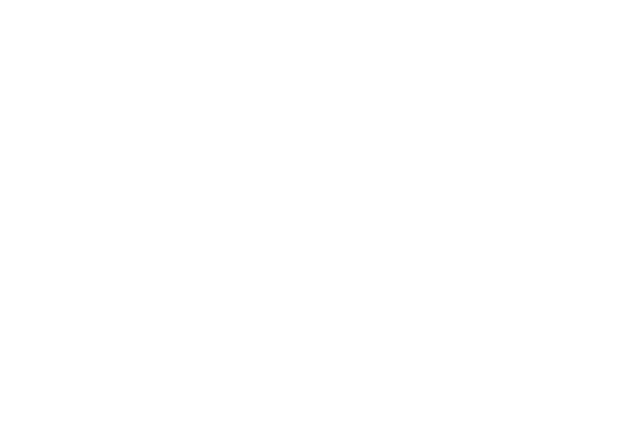
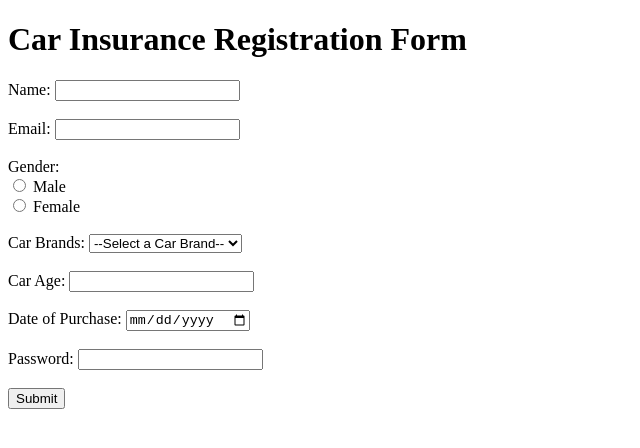
Before and after one commit to acciojob/car-insurance-form-Aditi0090, a website: page main.html in a window 1280 px wide. Shown: the whole page, without its empty margins (0-640 px from the left). Drawn offline with Linux system fonts and the light colour scheme.

Commit message:
created a submission

```diff
--- a/main.html
+++ b/main.html
@@ -1,16 +1,43 @@
 <!DOCTYPE html>
+<html lang="en">
+<head>
+  <meta charset="UTF-8">
+  <meta name="viewport" content="width=device-width, initial-scale=1.0">
+  <title>Car Insurance Registration Form</title>
+</head>
+<body>
+  <h1>Car Insurance Registration Form</h1>
+  <form method="post">
+    <label for="name">Name:</label>
+    <input type="text" id="name" name="name" required><br><br>
 
-<html>
+    <label for="email">Email:</label>
+    <input type="email" id="email" name="email" required><br><br>
 
-<head>
-	<link rel="stylesheet" href="styles.css">
-</head>
+    <label>Gender:</label><br>
+    <input type="radio" id="male" name="gender" value="male" required>
+    <label for="male">Male</label><br>
+    <input type="radio" id="female" name="gender" value="female" required>
+    <label for="female">Female</label><br><br>
 
-<body>
-	<!-- the entire body must be written by student -->
-    <script type="text/javascript" src="./script.js">
-</script>
+    <label for="cars">Car Brands:</label>
+    <select id="cars" name="cars">
+      <option value="">--Select a Car Brand--</option>
+      <option value="bmw">BMW</option>
+      <option value="audi">Audi</option>
+      <option value="mercedez">Mercedez</option>
+    </select><br><br>
 
+    <label for="carage">Car Age:</label>
+    <input type="number" id="carage" name="carage" required><br><br>
+
+    <label for="dop">Date of Purchase:</label>
+    <input type="date" id="dop" name="dop" required><br><br>
+
+    <label for="password">Password:</label>
+    <input type="password" id="password" name="password" required><br><br>
+
+    <button type="submit">Submit</button>
+  </form>
 </body>
-
 </html>
```
